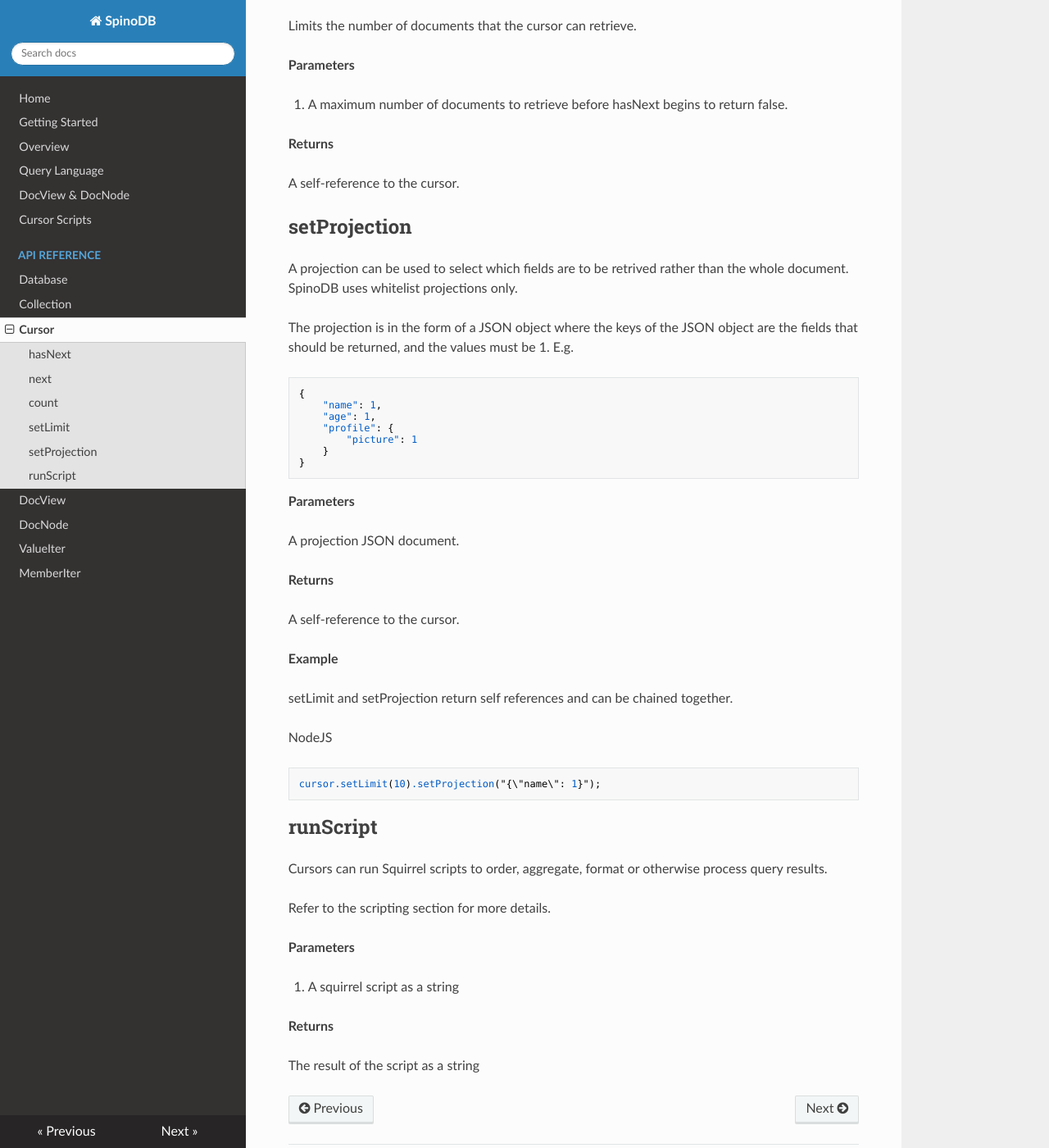
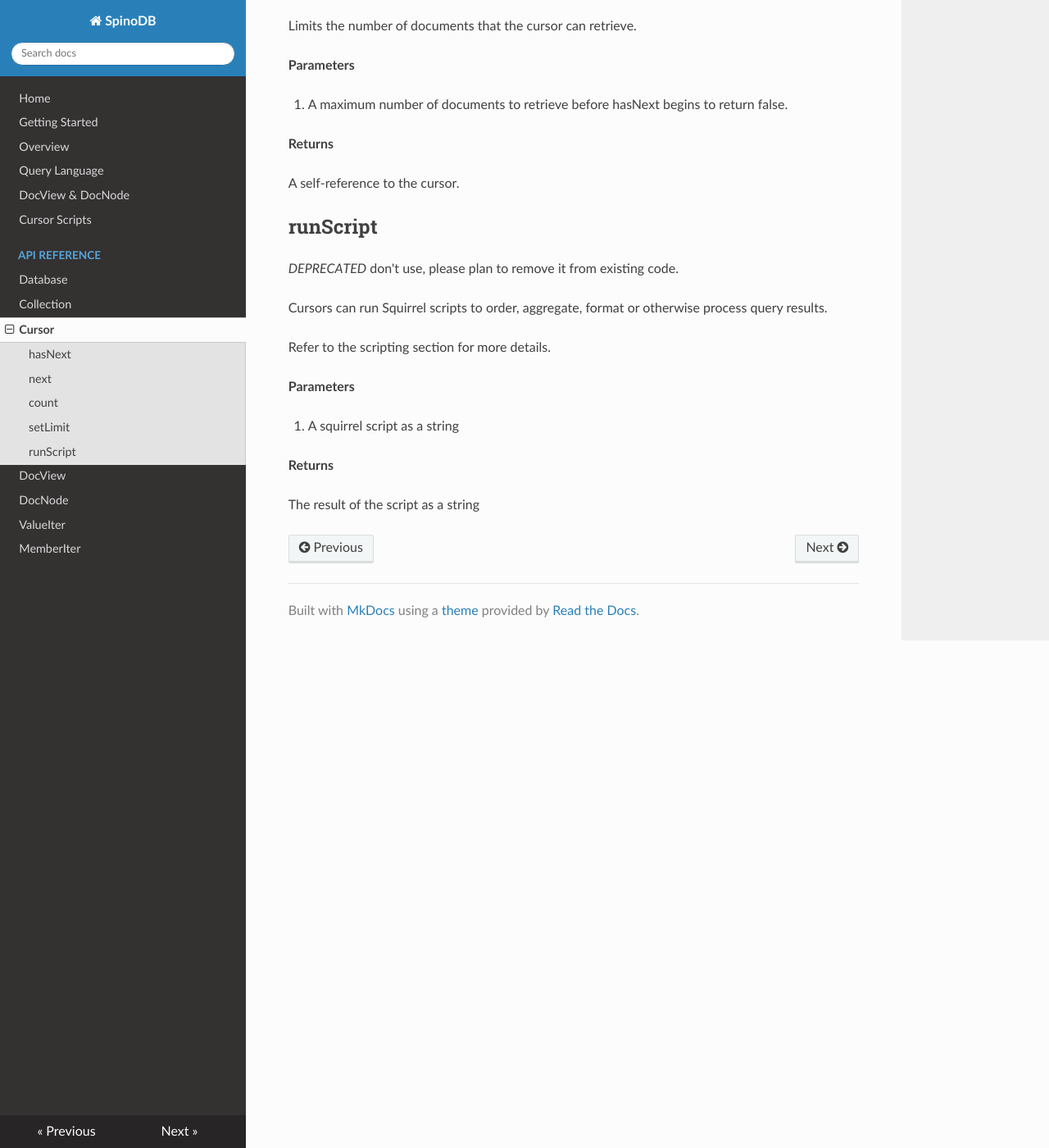
Before and after one commit to supercamel/SpinoDB, an MkDocs documentation site: the page built from docs/api/cursor.md, in a window 1280 px wide and 1400 px high, scrolled down 1422 px. Shown: the whole window at 82% size. Built offline with MkDocs 1.6.1, drawn with Linux system fonts in a browser that asks for light colours; nearby versions of some CDN libraries.

Commit message:
updated collection documentation for current release

````diff
--- a/docs/api/cursor.md
+++ b/docs/api/cursor.md
@@ -64,44 +64,14 @@ Limits the number of documents that the cursor can retrieve.
 
 A self-reference to the cursor.
 
-## setProjection
+## runScript
 
-A projection can be used to select which fields are to be retrived rather than the whole document. SpinoDB uses whitelist projections only.
-
-The projection is in the form of a JSON object where the keys of the JSON object are the fields that should be returned, and the values must be 1. E.g.
-
-```
-{
-    "name": 1,
-    "age": 1,
-    "profile": {
-        "picture": 1
-    }
-}
-```
-
-**Parameters**
-
-A projection JSON document.
-
-**Returns**
-
-A self-reference to the cursor.
-
-**Example**
-
-setLimit and setProjection return self references and can be chained together.
-
-NodeJS
-```
-cursor.setLimit(10).setProjection("{\"name\": 1}");
-```
-
-## runScript
+*DEPRECATED* don't use, please plan to remove it from existing code.
 
 Cursors can run Squirrel scripts to order, aggregate, format or otherwise process query results.
 
 Refer to the scripting section for more details.
+
 
 **Parameters**
 
````
